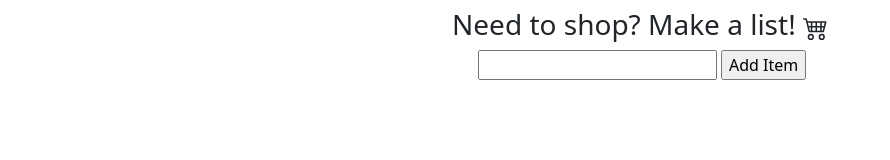
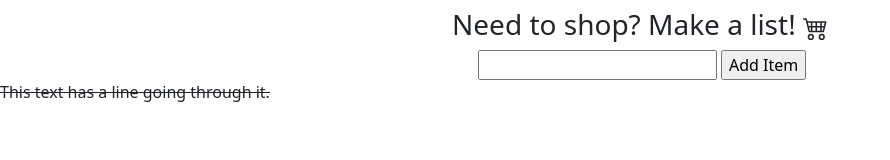
Before and after one commit to SallyResch/Uppgift9, a plain HTML site: page index.html in a window 1280 px wide. Shown: the whole page, without its empty margins (0-890 px from the left). Drawn offline with nearby package versions, Linux system fonts and the light colour scheme.

Commit message:
added a paragraf to have until later for text being decorated with line through

```diff
--- a/index.html
+++ b/index.html
@@ -20,6 +20,8 @@
         <input type="text" id="addItem" name="addItem">
         <input type="submit" value="Add Item">
     </div>
+
+    <p class="text-decoration-line-through">This text has a line going through it.</p>
 </body>
 <script src="console.js"></script>
 </html>
```
